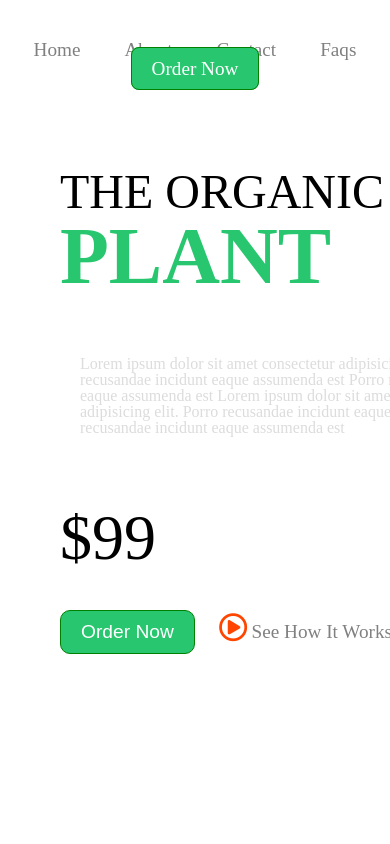
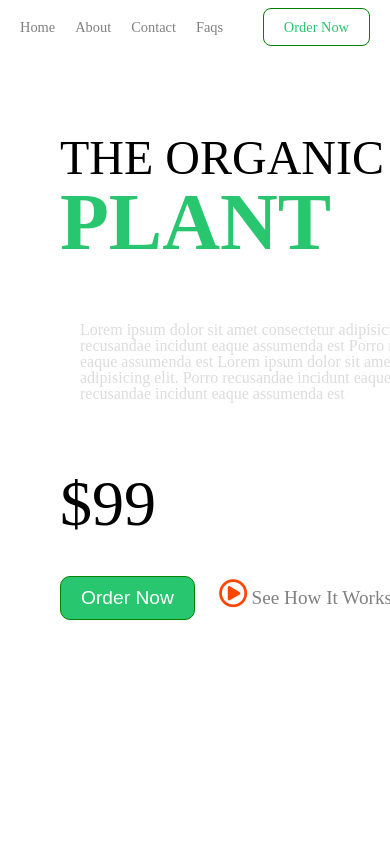
Before and after one commit to jogindrakumar/organic-plant, a plain HTML site: page index.html in a window 390 px wide. Shown: the top 844 px of the page. Drawn offline with Linux system fonts and the light colour scheme.

Commit message:
add-media-query-for-iphoneSE

```diff
--- a/index.html
+++ b/index.html
@@ -14,11 +14,13 @@
 
 <body>
     <div class="navigation">
-        <a href="">home</a>
-        <a href="">about</a>
-        <a href="">contact</a>
-        <a href="">faqs</a>
-        <a href="" class="order-now">order now</a>
+        <ul class="main-nav">
+            <li><a href="" class="common-link">home</a></li>
+            <li><a href="" class="common-link">about</a></li>
+            <li><a href="" class="common-link">contact</a></li>
+            <li><a href="" class="common-link">faqs</a></li>
+            <li class="push"><a href="" class="order-now">order now</a></li>
+        </ul>
     </div>
     <div class="banner">
         <div class="info-section">
@@ -36,7 +38,7 @@
             </div>
         </div>
         <div class="banner-img">
-            <img src="/plant-banner.png" alt="" />
+            <img src="plant-banner.png" alt="" />
         </div>
     </div>
     <div class="choice-plant">
@@ -68,6 +70,22 @@
             <p>$60.00</p>
             <button>Add to Cart</button>
         </div>
+        <div class="box">
+            <img src="plant-banner.png" alt="" />
+            <h5>potted plant</h5>
+            <i class="fas fa-star"></i><i class="fas fa-star"></i
+        ><i class="fas fa-star"></i><i class="far fa-star"></i>
+            <p>$60.00</p>
+            <button>Add to Cart</button>
+        </div>
+        <div class="box">
+            <img src="plant-banner.png" alt="" />
+            <h5>potted plant</h5>
+            <i class="fas fa-star"></i><i class="fas fa-star"></i
+        ><i class="fas fa-star"></i><i class="far fa-star"></i>
+            <p>$60.00</p>
+            <button>Add to Cart</button>
+        </div>
     </div>
 </body>
 
--- a/style.css
+++ b/style.css
@@ -2,7 +2,54 @@
     box-sizing: border-box;
 }
 
-.navigation {
+.main-nav {
+    display: flex;
+    list-style: none;
+    font-size: 1.2rem;
+    margin: 50px;
+    text-align: center;
+}
+
+.main-nav li {
+    padding: 20px;
+}
+
+.main-nav li a {
+    text-decoration: none;
+    text-transform: capitalize;
+    /* color: grey; */
+}
+
+.main-nav li .common-link {
+    text-decoration: none;
+    text-transform: capitalize;
+    color: grey;
+}
+
+.main-nav li .common-link:hover {
+    color: #28C76F;
+}
+
+.main-nav .push {
+    margin-left: auto;
+}
+
+.main-nav .order-now {
+    border: 1px solid green;
+    color: #28C76F;
+    ;
+    background: white;
+    border-radius: 8px;
+    padding: 10px 20px;
+}
+
+.main-nav .order-now:hover {
+    background: #28C76F;
+    color: white;
+}
+
+
+/* .navigation {
     margin-top: 40px;
     justify-content: center;
     text-align: center;
@@ -31,7 +78,7 @@
 
 .navigation .order-now:hover {
     color: white;
-}
+} */
 
 .banner {
     margin-top: 80px;
@@ -131,7 +178,7 @@
 
 .plant-section {
     display: grid;
-    grid-template-columns: repeat(auto-fill, minmax(300px, 1fr));
+    grid-template-columns: repeat(auto-fill, minmax(350px, 1fr));
     align-items: center;
     text-align: center;
     gap: 60px;
@@ -139,7 +186,8 @@
 }
 
 .plant-section .box {
-    width: 180px;
+    padding: 100px;
+    margin: 20px;
     align-items: center;
     text-align: center;
     padding: 10px;
@@ -148,8 +196,7 @@
 }
 
 .plant-section .box img {
-    height: 150px;
-    width: 150px;
+    width: 100%;
 }
 
 .plant-section .box h5 {
@@ -181,3 +228,17 @@
     text-transform: uppercase;
     border: 1px solid green;
 }
+
+
+/* media query */
+
+@media only screen and (max-width:600px) {
+    .main-nav {
+        font-size: .9rem;
+        padding: 0;
+        margin: 10px;
+    }
+    .main-nav li {
+        padding: 10px;
+    }
+}
```
